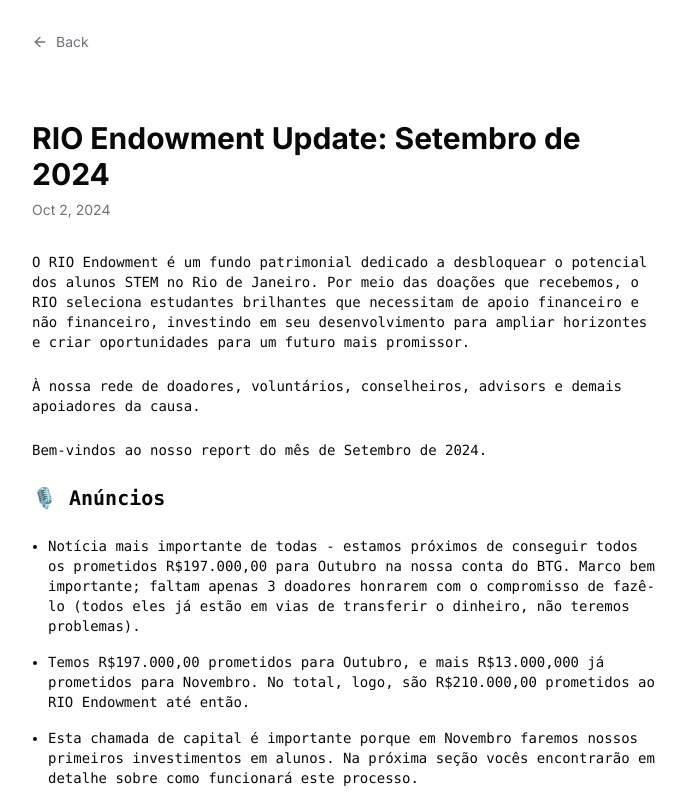
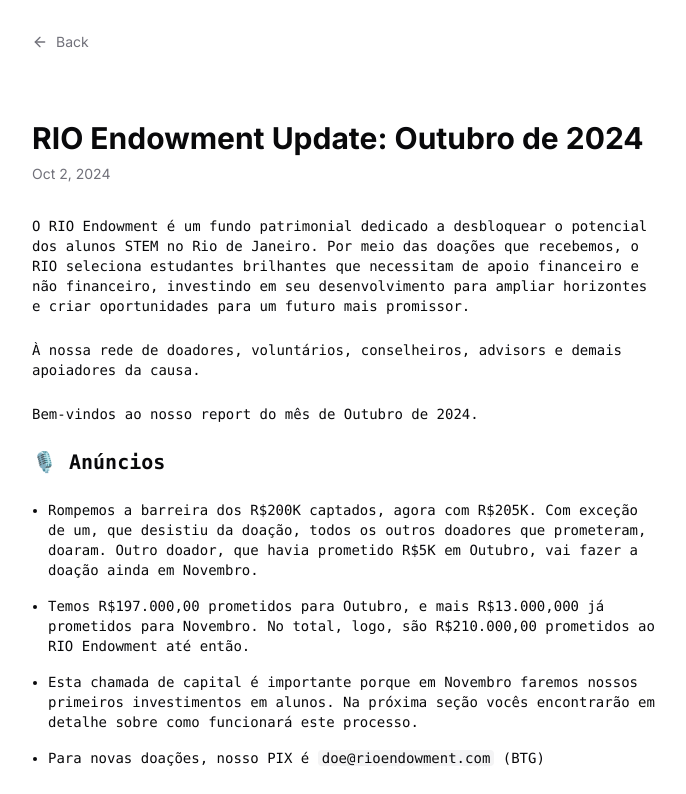
Before and after one commit to lucabcastellano/RIOIR, a Next.js app in the folder rio_updates/: page /rio-update-outubro-2024 in a window 1280 px wide. Shown: the top 794 px of the page, without its empty margins (296-982 px from the left). Built offline with nearby package versions, Linux system fonts and the light colour scheme.

Commit message:
Update page.tsx13

```diff
--- a/rio_updates/app/rio-update-outubro-2024/page.tsx
+++ b/rio_updates/app/rio-update-outubro-2024/page.tsx
@@ -19,7 +19,7 @@
 
         <article className="py-8">
           <header className="mb-8">
-            <h1 className="text-3xl font-bold mb-2">RIO Endowment Update: Setembro de 2024</h1>
+            <h1 className="text-3xl font-bold mb-2">RIO Endowment Update: Outubro de 2024</h1>
             <div className="text-sm text-muted-foreground">
               Oct 2, 2024
             </div>
@@ -38,7 +38,7 @@
             </p>
 
             <p>
-              Bem-vindos ao nosso report do mês de Setembro de 2024.
+              Bem-vindos ao nosso report do mês de Outubro de 2024.
             </p>
 
             <h2 className="text-xl font-bold mt-12 mb-4 flex items-center gap-2">
@@ -47,9 +47,8 @@
 
             <ul className="list-disc pl-4 space-y-4">
               <li>
-                Notícia mais importante de todas - estamos próximos de conseguir todos os prometidos R$197.000,00
-                para Outubro na nossa conta do BTG. Marco bem importante; faltam apenas 3 doadores honrarem com o
-                compromisso de fazê-lo (todos eles já estão em vias de transferir o dinheiro, não teremos problemas).
+                Rompemos a barreira dos R$200K captados, agora com R$205K. Com exceção de um, que desistiu da doação, todos os outros doadores que prometeram, doaram. Outro doador, que havia prometido R$5K em Outubro, vai fazer a doação ainda em Novembro.
+
               </li>
               <li>
                 Temos R$197.000,00 prometidos para Outubro, e mais R$13.000,000 já prometidos para Novembro.
```
